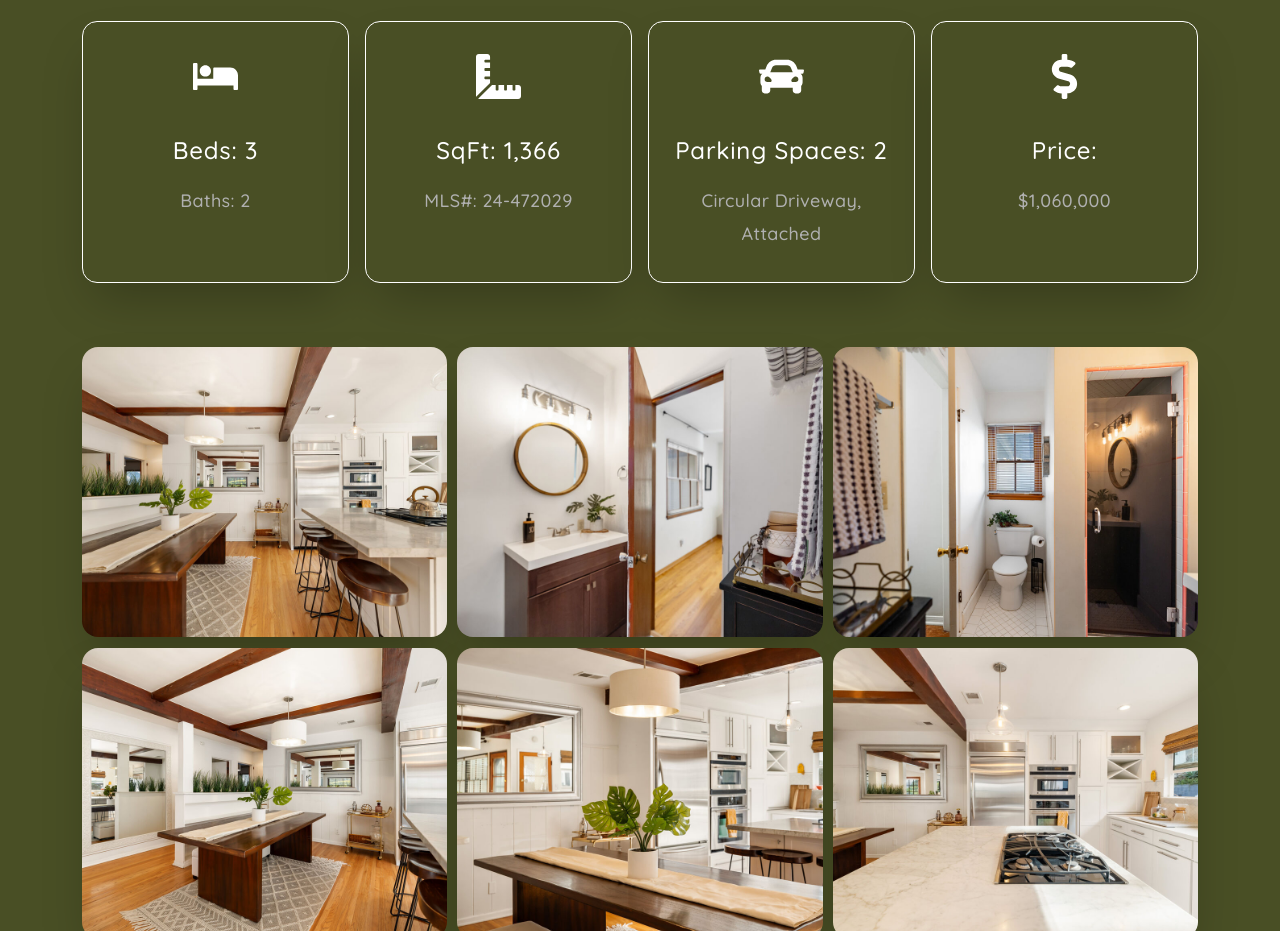
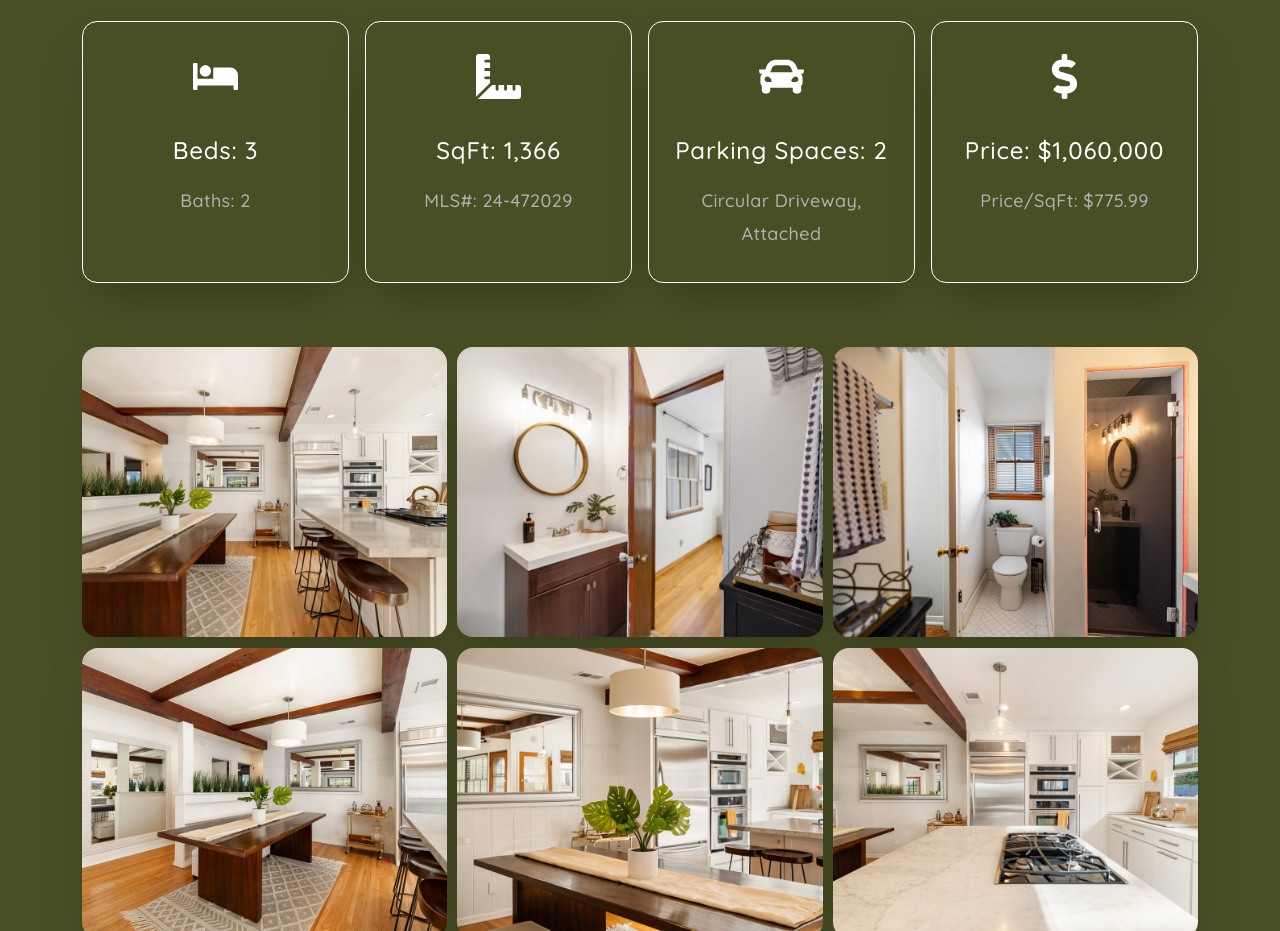
Before and after one commit to 4me7h/cl-realestate-5207, a React (Create React App) app: page / in a window 1280 px wide. Shown: the part 1240-2171 px from the top of the page. Built offline with nearby package versions, Linux system fonts and the light colour scheme; a web font is replaced by a local one.

Commit message:
component: about price

```diff
--- a/src/components/About.js
+++ b/src/components/About.js
@@ -76,8 +76,8 @@ export default function About() {
                       <div className="boxes__icon">
                         <FaDollarSign size={45}/>
                       </div>
-                      <h4 className="text--lead boxes__title">Price:</h4>
-                      <p className='text--body boxes__content'>$1,060,000</p>
+                      <h4 className="text--lead boxes__title">Price: $1,060,000</h4>
+                      <p className='text--body boxes__content'>Price/SqFt: $775.99</p>
                     </li>
                   </ul>
                 </div>
```
